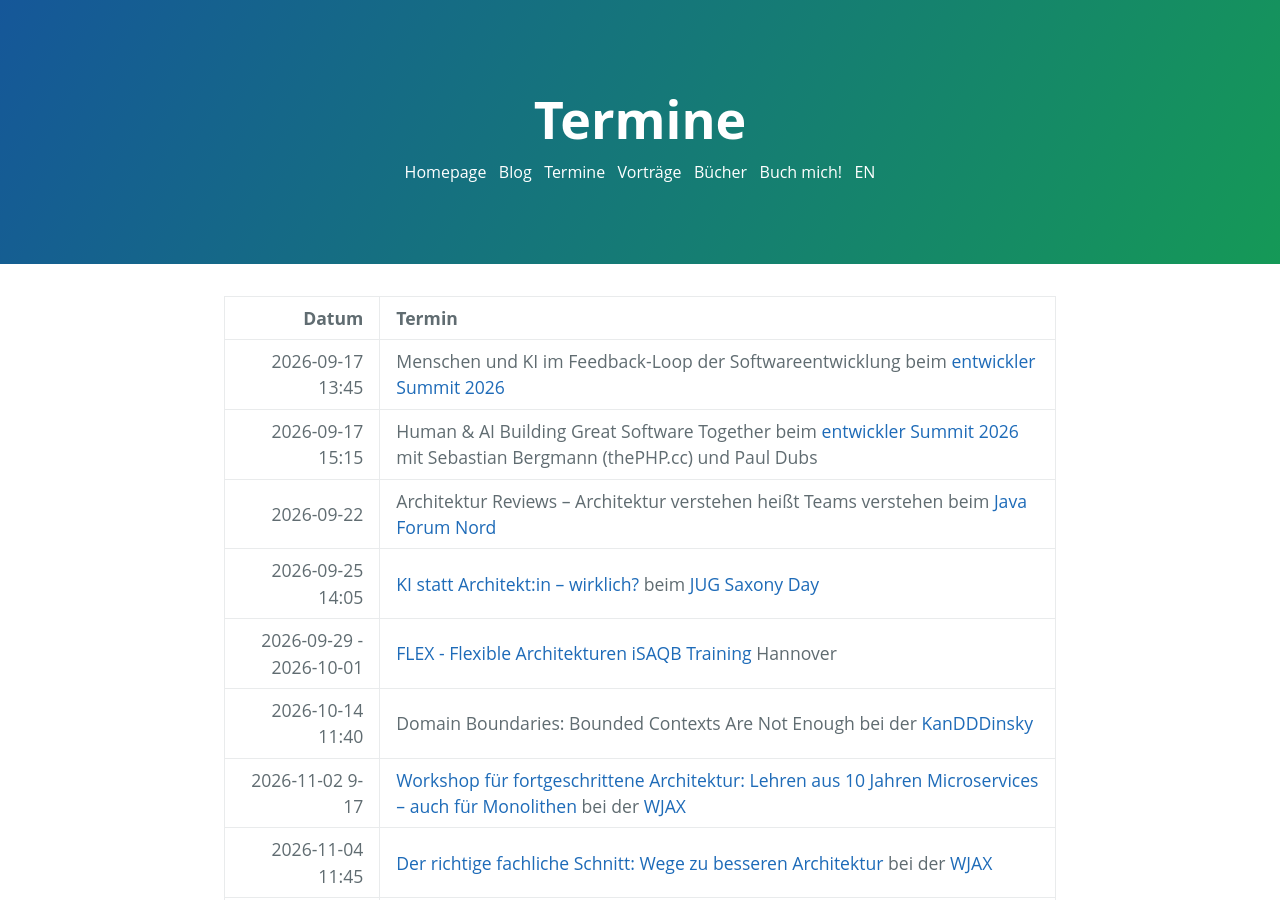
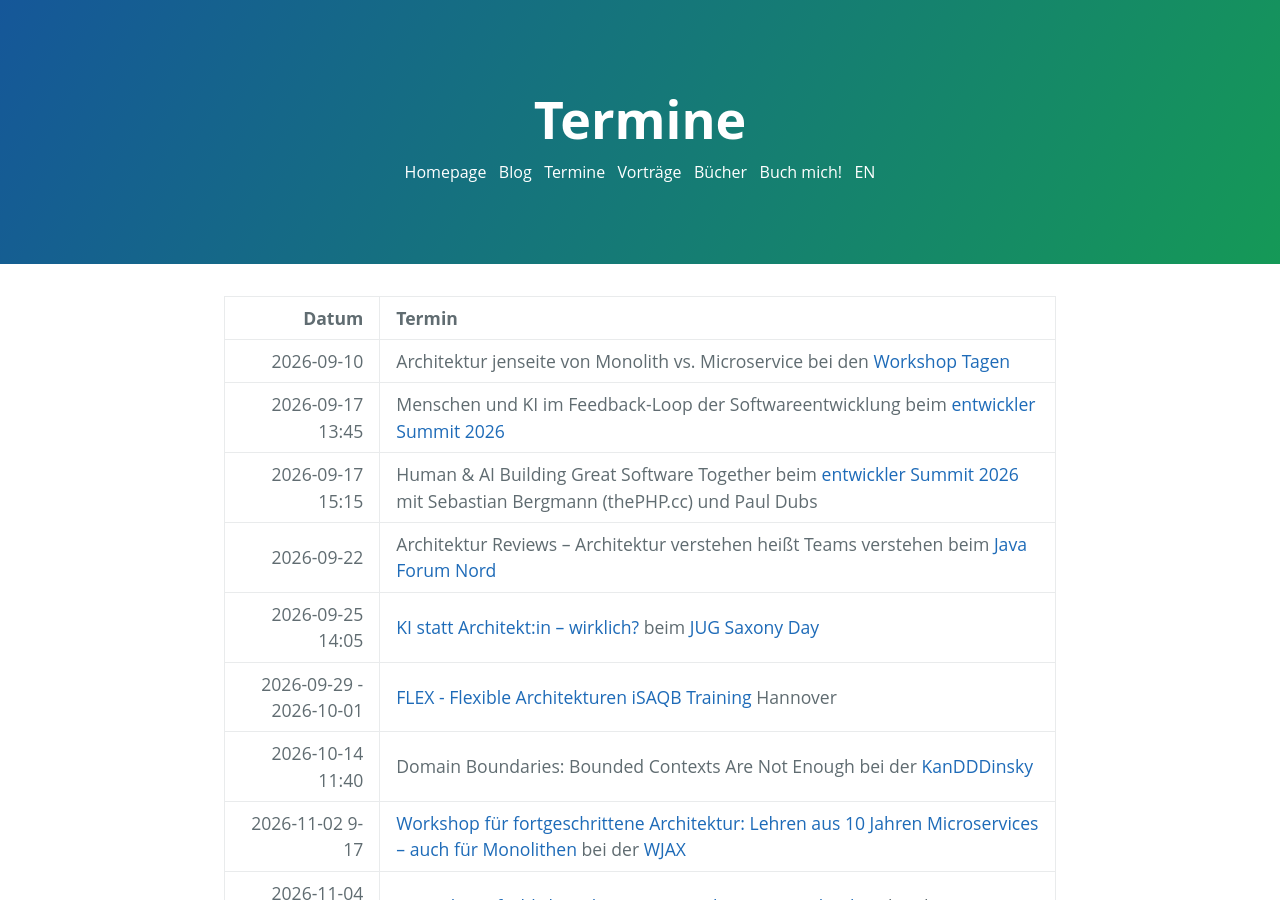
Before and after one commit to ewolff/ewolff.com, a Jekyll site: the page built from termine.md, in a window 1280 px wide and 900 px high. Built offline with Jekyll 4.4.1, drawn with Linux system fonts in a browser that asks for light colours.

Commit message:
Workshop-Tage ergänzt

```diff
--- a/termine.md
+++ b/termine.md
@@ -5,6 +5,7 @@ layout: de
 
 |            Datum | Termin                                                                                                                                                                                                      |
 |-----------------:|:------------------------------------------------------------------------------------------------------------------------------------------------------------------------------------------------------------|
+| 2026-09-10 | Architektur jenseite von Monolith vs. Microservice bei den [Workshop Tagen](https://workshoptage.ch/programm-2026/) |
 | 2026-09-17 13:45 | Menschen und KI im Feedback-Loop der Softwareentwicklung beim [entwickler Summit 2026](https://entwickler.de/entwickler-summit/) |
 | 2026-09-17 15:15 | Human & AI Building Great Software Together beim [entwickler Summit 2026](https://entwickler.de/entwickler-summit/) mit Sebastian Bergmann (thePHP.cc) und Paul Dubs |
 | 2026-09-22 | Architektur Reviews – Architektur verstehen heißt Teams verstehen beim [Java Forum Nord](https://javaforumnord.de/2026/) |
```
Also changed, not shown: schedule.md (+1 -0 lines).
